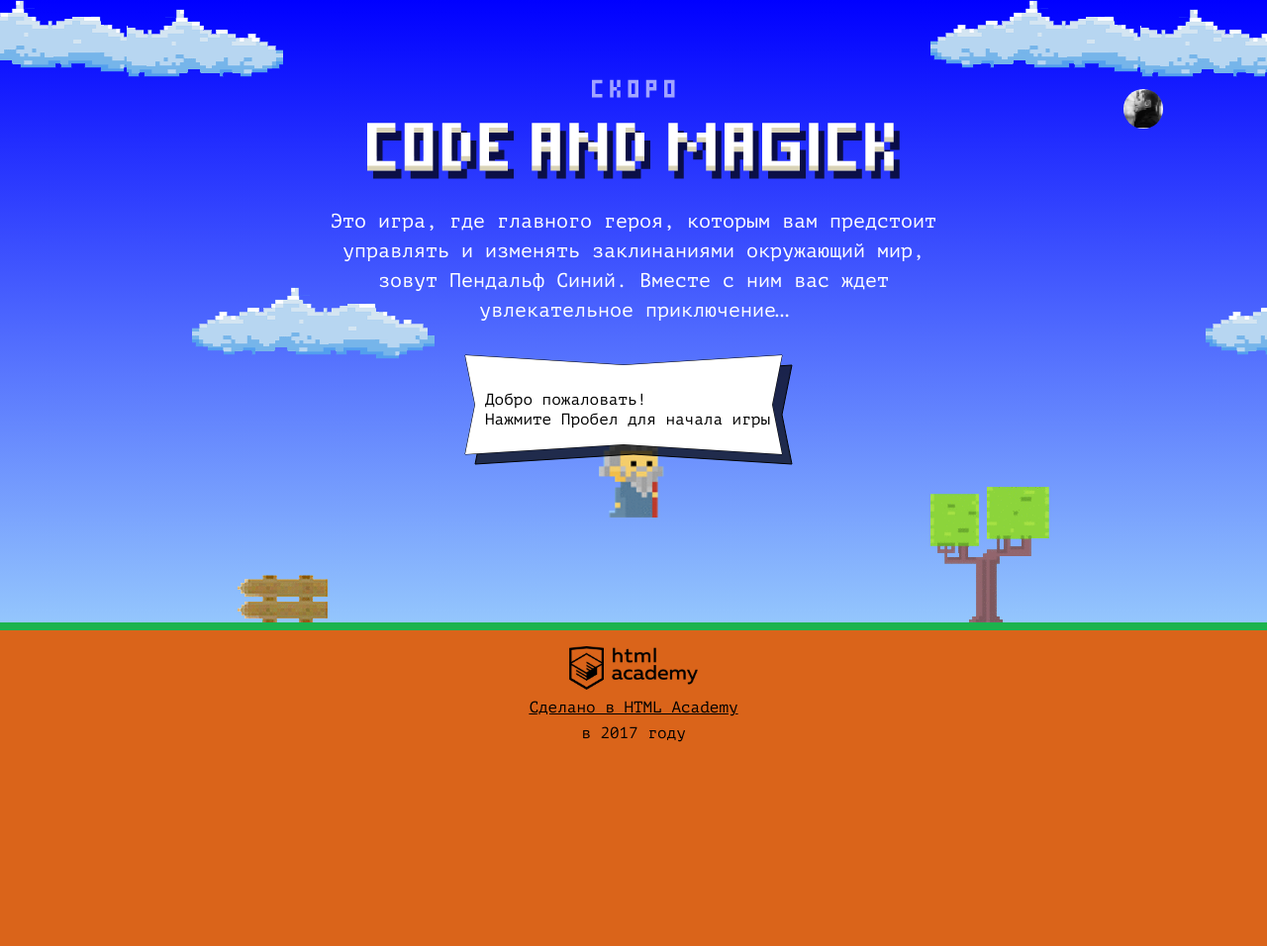
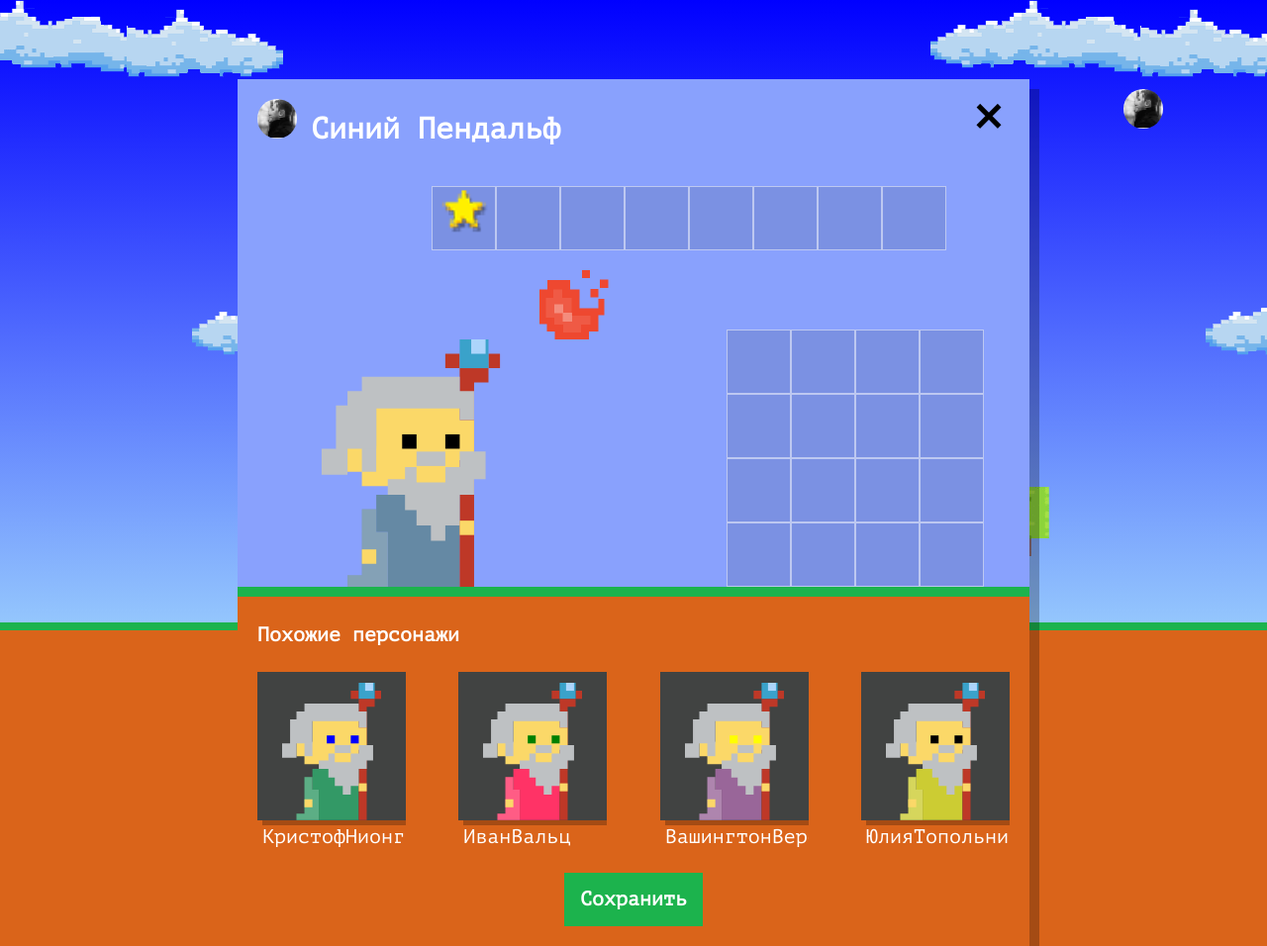
Before and after one commit to AntonGrem/1366587-code-and-magick-21, a website: page index.html in a window 1280 px wide. Shown: the whole page at 99% size. Before the commit the page ends 800 px from the top, so only its background shows below. Drawn offline with Linux system fonts and the light colour scheme.

Commit message:
something

```diff
--- a/index.html
+++ b/index.html
@@ -203,7 +203,7 @@
     return gameFieldHeight / 3;
   }
 </script>
-
+<script src="js/setup.js"></script>
 <script src="js/stat.js"></script>
 
 <script src="js/game.js"></script>
--- /dev/null
+++ b/js/setup.js
@@ -0,0 +1,57 @@
+'use strict';
+const WIZARD_NAMES = [`Иван`, `Хуан Себастьян`, `Мария`, `Кристоф`, `Виктор`, `Юлия`, `Люпита`, `Вашингтон`];
+const WIZARD_SECOND_NAMES = [`да Марья`, `Верон`, `Мирабелла`, `Вальц`, `Онопко`, `Топольницкая`, `Нионго`, `Ирвинг`];
+const COAT_COLOR = [`#699`, `#F36`, `#969`, `#396`, `#CC3`, `#000`];
+const EYES_COLOR = [`black`, `red`, `blue`, `yellow`, `green`];
+const setup = document.querySelector(`.setup`);
+setup.classList.remove(`hidden`);
+document.querySelector(`.setup-similar`).classList.remove(`hidden`);
+const similarListElement = document.querySelector(`.setup-similar-list`);
+const similarWizardTemplate = document.querySelector(`#similar-wizard-template`)
+  .content
+  .querySelector(`.setup-similar-item`);
+
+
+const shuffleArr = function shuffle(array) {
+  for (let i = array.length - 1; i > 0; i--) {
+    let j = Math.floor(Math.random() * (i + 1));
+    let temp = array[i];
+    array[i] = array[j];
+    array[j] = temp;
+  }
+  return array;
+};
+shuffleArr(WIZARD_NAMES);
+shuffleArr(WIZARD_SECOND_NAMES);
+shuffleArr(COAT_COLOR);
+shuffleArr(EYES_COLOR);
+const wizards = [
+  {
+    name: WIZARD_NAMES[0] + WIZARD_SECOND_NAMES[0],
+    coatColor: COAT_COLOR[0],
+    eyesColor: EYES_COLOR[0]
+  },
+  {
+    name: WIZARD_NAMES[1] + WIZARD_SECOND_NAMES[1],
+    coatColor: COAT_COLOR[1],
+    eyesColor: EYES_COLOR[1]
+  },
+  {
+    name: WIZARD_NAMES[2] + WIZARD_SECOND_NAMES[2],
+    coatColor: COAT_COLOR[2],
+    eyesColor: EYES_COLOR[2]
+  },
+  {
+    name: WIZARD_NAMES[3] + WIZARD_SECOND_NAMES[3],
+    coatColor: COAT_COLOR[3],
+    eyesColor: EYES_COLOR[3]
+  }
+];
+
+for (let i = 0; i < 4; i++) {
+  const wizardElement = similarWizardTemplate.cloneNode(true);
+  wizardElement.querySelector(`.setup-similar-label`).textContent = wizards[i].name;
+  wizardElement.querySelector(`.wizard-coat`).style.fill = wizards[i].coatColor;
+  wizardElement.querySelector(`.wizard-eyes`).style.fill = wizards[i].eyesColor;
+  similarListElement.appendChild(wizardElement);
+}
```
